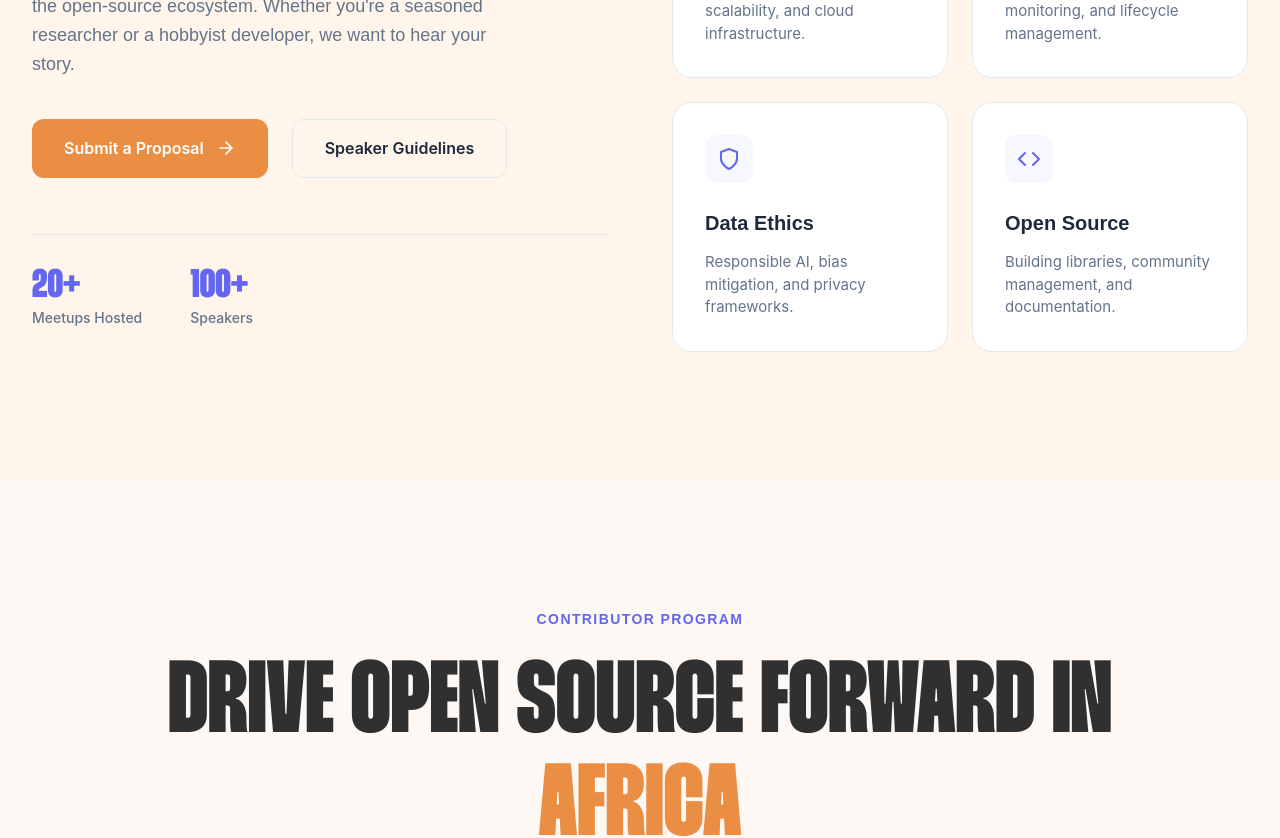
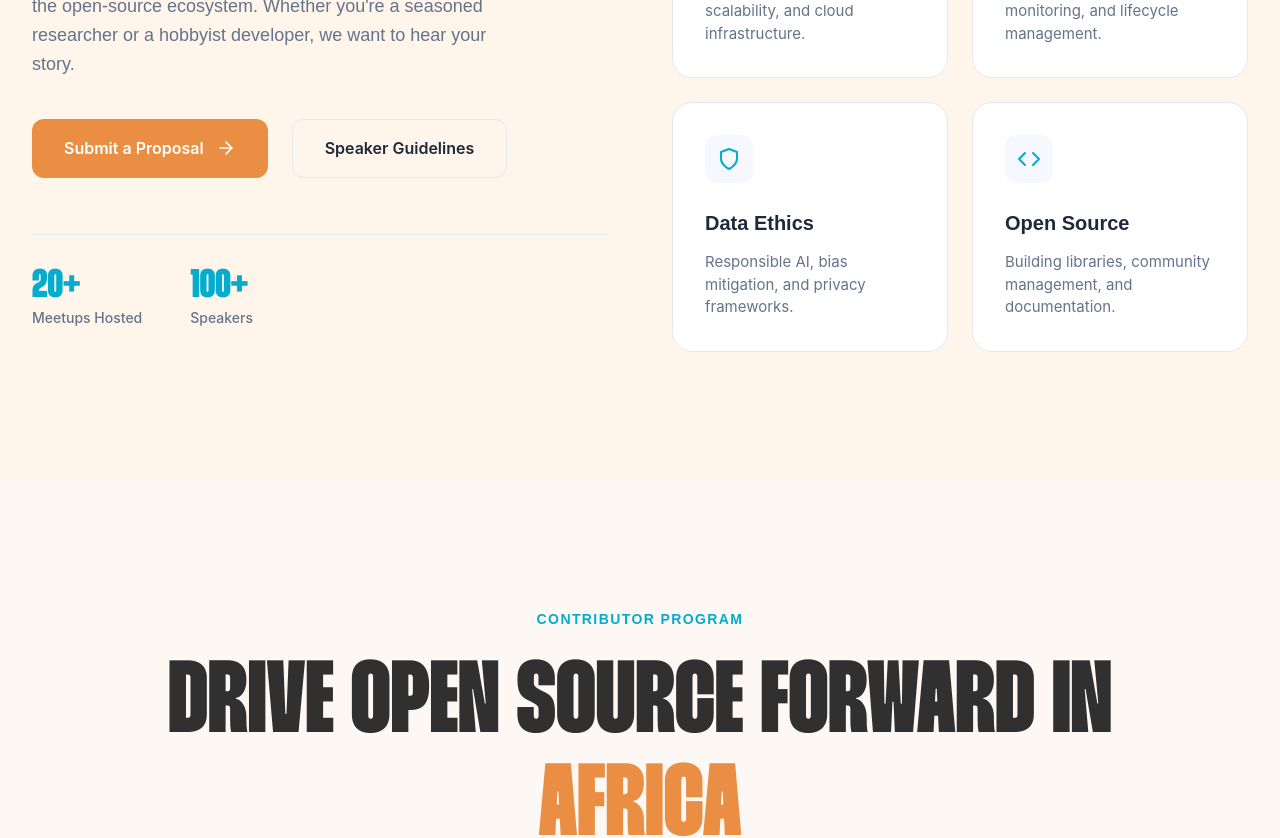
Before and after one commit to Nosa116/PyData-Lagos-WEB, a React (Vite) app: page / in a window 1280 px wide. Shown: the part 2560-3398 px from the top of the page. Built offline with nearby package versions, Linux system fonts and the light colour scheme; no server answers; a web font is replaced by a local one.

Commit message:
style(speaking): update primary colors to accent lightblue\n\n- Replaced var(--color-primary) in Speaking.css and Navigation.css with var(--color-accent) to apply the website's lightblue color to the statistics and interactive elements.

```diff
--- a/src/components/Navigation.css
+++ b/src/components/Navigation.css
@@ -72,7 +72,7 @@
 }
 
 .nav-link:hover {
-    color: var(--color-primary);
+    color: var(--color-accent);
 }
 
 .nav-link svg {
--- a/src/components/Speaking.css
+++ b/src/components/Speaking.css
@@ -54,7 +54,7 @@
     font-weight: 700;
     font-size: 0.875rem;
     letter-spacing: 0.1em;
-    color: var(--color-primary);
+    color: var(--color-accent);
     text-transform: uppercase;
 }
 
@@ -141,7 +141,7 @@
 .stat-value {
     font-family: var(--font-display);
     font-size: 2.5rem;
-    color: var(--color-primary);
+    color: var(--color-accent);
     line-height: 1;
 }
 
@@ -194,7 +194,7 @@
 
 .topic-card:hover {
     transform: translateY(-5px);
-    border-color: var(--color-primary-light);
+    border-color: var(--color-accent);
     box-shadow: 0 20px 40px -20px rgba(99, 102, 241, 0.15);
 }
 
@@ -202,7 +202,7 @@
     width: 48px;
     height: 48px;
     background-color: rgba(99, 102, 241, 0.05);
-    color: var(--color-primary);
+    color: var(--color-accent);
     display: flex;
     align-items: center;
     justify-content: center;
@@ -212,7 +212,7 @@
 }
 
 .topic-card:hover .topic-icon-box {
-    background-color: var(--color-primary);
+    background-color: var(--color-accent);
     color: white;
     transform: rotate(-5deg) scale(1.1);
 }
```
